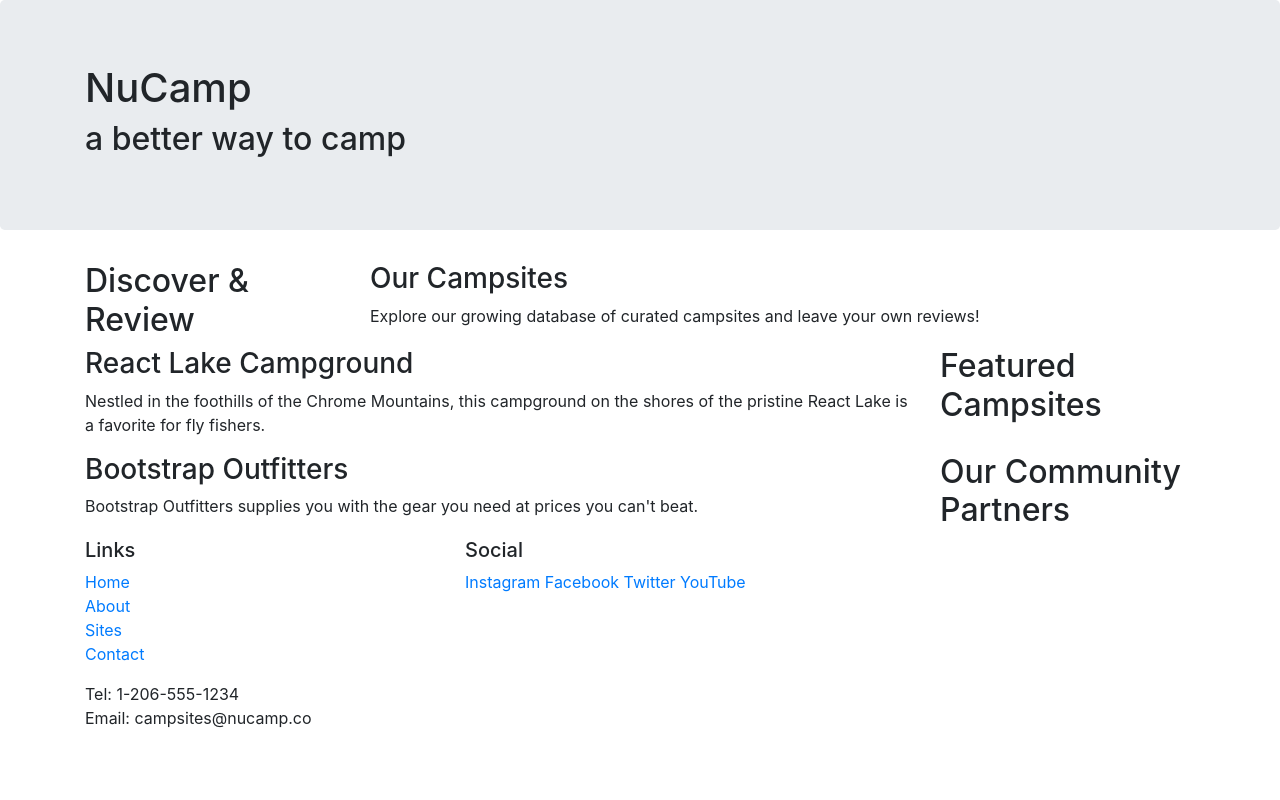
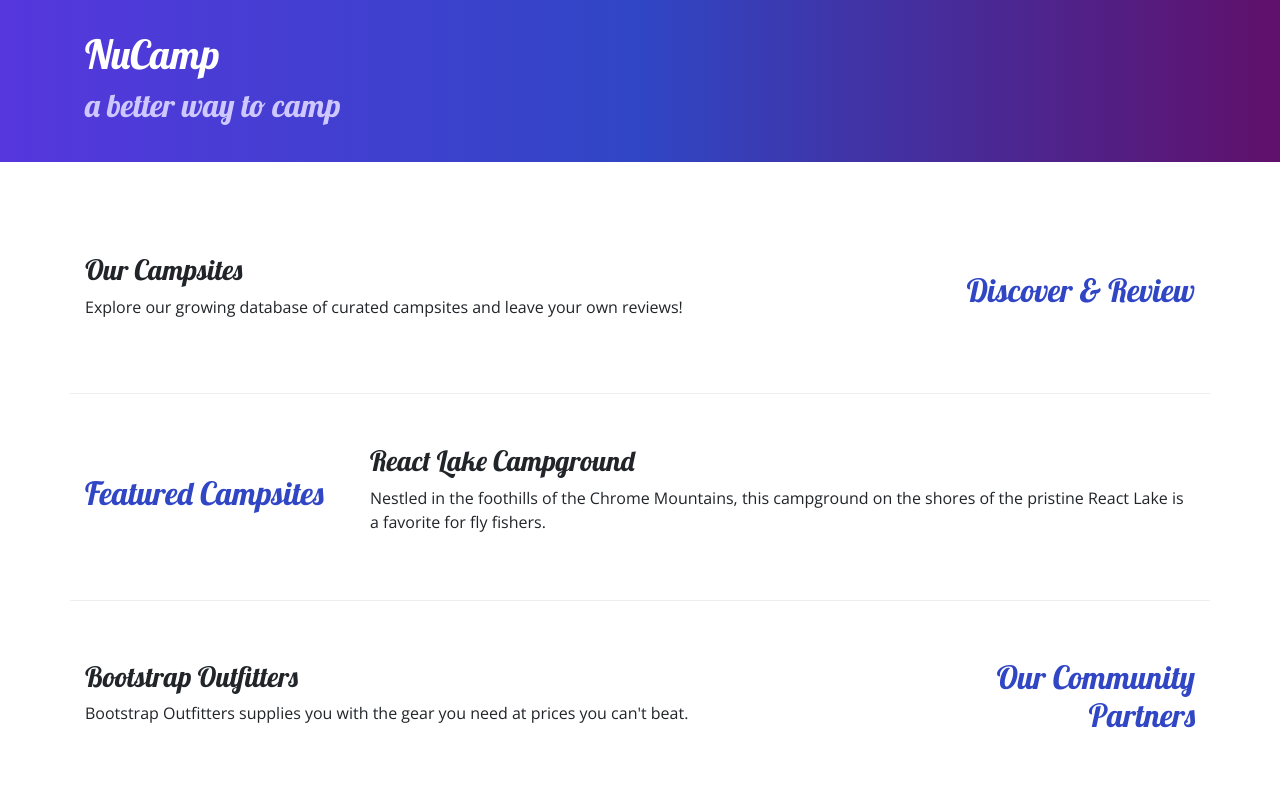
Before and after one commit to jusyou8045/nucampsite, a website: page index.html in a window 1280 px wide. Shown: the top 800 px of the page. Drawn offline with nearby package versions, Linux system fonts and the light colour scheme.

Commit message:
Adding Custom Styles

```diff
--- /dev/null
+++ b/css/styles.css
@@ -0,0 +1,34 @@
+body {
+    font-family: "Open Sans", sans-serif;
+}
+
+h1,
+h2,
+h3 {
+    font-family: "Lobster", cursive;
+}
+
+h2 {
+    color: #3046c5;
+}
+
+header h2 {
+    color: #cec8ff;
+}
+
+footer {
+    background-image: linear-gradient(#cec8ff, white);
+    padding: 20px 0;
+}
+
+.jumbotron {
+    padding: 30px;
+    background-image: linear-gradient(to right, #5637dd, #3046c5, #60106b);
+    color: white;
+}
+
+.row-content {
+    padding: 50px 0;
+    border-bottom: 1px ridge;
+    min-height: 200px;
+}
--- a/index.html
+++ b/index.html
@@ -9,11 +9,17 @@
             rel="stylesheet"
             href="node_modules/bootstrap/dist/css/bootstrap.min.css"
         />
+        <!-- Additional CSS must be placed after Bootstrap CSS -->
+        <link
+            rel="stylesheet"
+            href="https://fonts.googleapis.com/css?family=Lobster|Open+Sans"
+        />
+        <link rel="stylesheet" href="css/styles.css" />
         <title>NuCamp: A Better Way To Camp</title>
     </head>
 
     <body>
-        <header class="jumbotron">
+        <header class="jumbotron jumbotron-fluid">
             <div class="container">
                 <div class="row">
                     <div class="col">
@@ -25,33 +31,43 @@
         </header>
 
         <div class="container">
-            <div class="row">
-                <div class="col-sm-4 col-md-3">
-                    <h2>Discover & Review</h2>
+            <div class="row row-content align-items-center">
+                <div class="col-sm-4 order-sm-last col-md-3">
+                    <h2 class="text-sm-right">Discover & Review</h2>
                 </div>
                 <div class="col">
                     <h3>Our Campsites</h3>
-                    <p>Explore our growing database of curated campsites and leave your own reviews!</p>
+                    <p>
+                        Explore our growing database of curated campsites and
+                        leave your own reviews!
+                    </p>
                 </div>
             </div>
 
-            <div class="row">
-                <div class="col-sm-4 order-sm-last col-md-3">
+            <div class="row row-content align-items-center">
+                <div class="col-sm-4 col-md-3">
                     <h2>Featured Campsites</h2>
                 </div>
                 <div class="col">
                     <h3>React Lake Campground</h3>
-                    <p>Nestled in the foothills of the Chrome Mountains, this campground on the shores of the pristine React Lake is a favorite for fly fishers.</p>
-                   </div>
+                    <p>
+                        Nestled in the foothills of the Chrome Mountains, this
+                        campground on the shores of the pristine React Lake is a
+                        favorite for fly fishers.
+                    </p>
+                </div>
             </div>
 
-            <div class="row">
+            <div class="row row-content align-items-center">
                 <div class="col-sm-4 order-sm-last col-md-3">
-                    <h2>Our Community Partners</h2>
+                    <h2 class="text-sm-right">Our Community Partners</h2>
                 </div>
                 <div class="col">
                     <h3>Bootstrap Outfitters</h3>
-                    <p>Bootstrap Outfitters supplies you with the gear you need at prices you can't beat.</p>
+                    <p>
+                        Bootstrap Outfitters supplies you with the gear you need
+                        at prices you can't beat.
+                    </p>
                 </div>
             </div>
         </div>
@@ -68,18 +84,18 @@
                             <li><a href="#">Contact</a></li>
                         </ul>
                     </div>
-                    <div class="col-6 col-sm-5">
+                    <div class="col-6 col-sm-5 text-center">
                         <h5>Social</h5>
                         <a href="http://instagram.com/">Instagram</a>
                         <a href="http://facebook.com/">Facebook</a>
                         <a href="http://twitter.com/">Twitter</a>
                         <a href="http://youtube.com/">YouTube</a>
                     </div>
-                    <div class="col-sm-4">
+                    <div class="col-sm-4 text-center">
                         Tel: 1-206-555-1234<br />
                         Email: campsites@nucamp.co
                     </div>
-               </div>
+                </div>
             </div>
         </footer>
         <!-- jQuery must come first, then Popper.js, then the Bootstrap JavaScript plugins.-->
```
